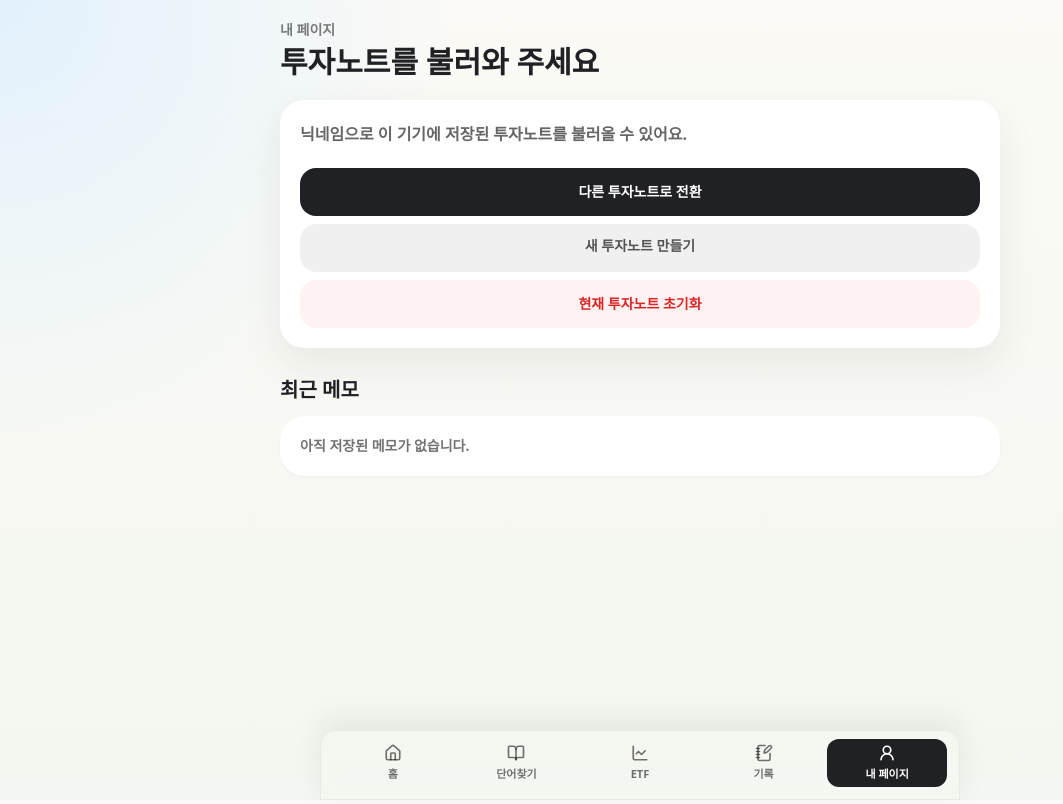
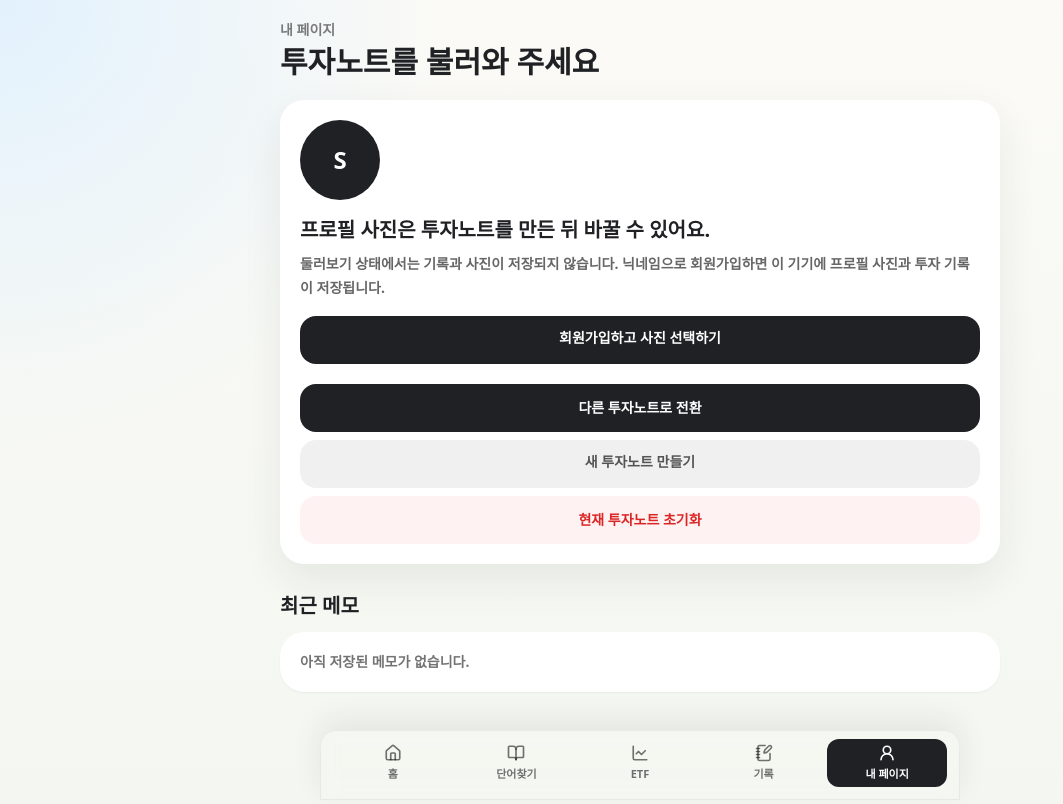
Before and after one commit to HONGNAMF/stock-sense-note, a Next.js app: page /profile in a window 1280 px wide. Shown: the whole page, without its empty margins (0-1063 px from the left). Built offline with nearby package versions, Linux system fonts and the light colour scheme.

Commit message:
Clarify profile image editing state

```diff
--- a/src/app/profile/page.tsx
+++ b/src/app/profile/page.tsx
@@ -103,7 +103,18 @@ export default function ProfilePage() {
             <Info label="저장 방식" value="현재 버전은 이 기기에 저장됩니다." />
           </div>
         ) : (
-          <p className="font-semibold leading-7 text-black/60">닉네임으로 이 기기에 저장된 투자노트를 불러올 수 있어요.</p>
+          <div className="space-y-4">
+            <div className="grid size-20 place-items-center rounded-full bg-ink text-2xl font-black text-white">S</div>
+            <div>
+              <h2 className="text-xl font-black">프로필 사진은 투자노트를 만든 뒤 바꿀 수 있어요.</h2>
+              <p className="mt-2 text-sm font-semibold leading-6 text-black/60">
+                둘러보기 상태에서는 기록과 사진이 저장되지 않습니다. 닉네임으로 회원가입하면 이 기기에 프로필 사진과 투자 기록이 저장됩니다.
+              </p>
+            </div>
+            <Link href="/onboarding" className="block h-12 rounded-2xl bg-ink pt-3 text-center text-sm font-black text-white">
+              회원가입하고 사진 선택하기
+            </Link>
+          </div>
         )}
 
         <div className="mt-5 grid gap-2">
```
